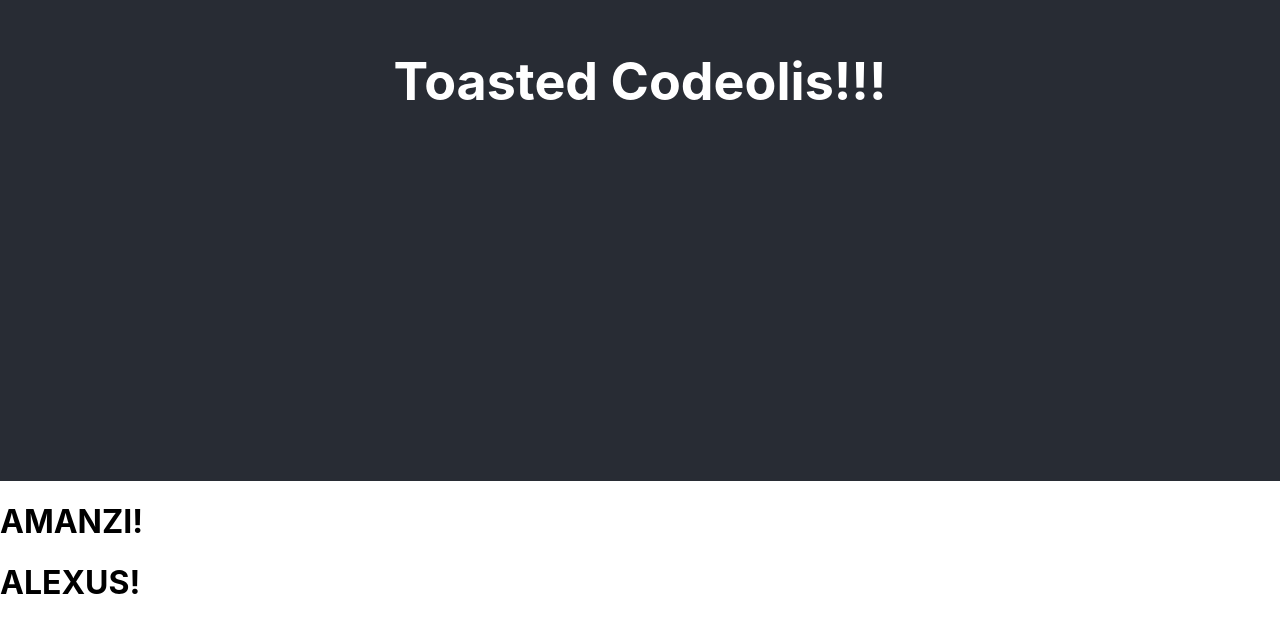
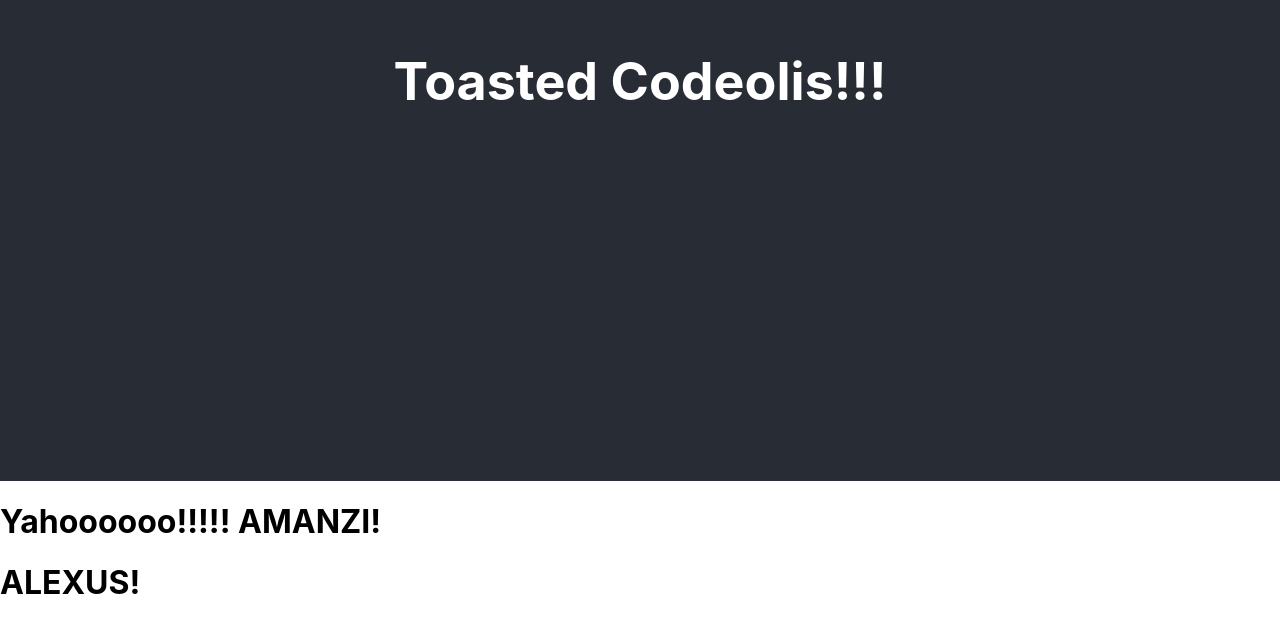
Before and after one commit to polishponcho/codeolis-webpage, a React (Create React App) app: page / in a window 1280 px wide. Shown: the part 319-947 px from the top of the page. Built offline with nearby package versions, Linux system fonts and the light colour scheme.

Commit message:
my first commit Yahooo

```diff
--- a/src/codeolis/Amanzi.js
+++ b/src/codeolis/Amanzi.js
@@ -3,7 +3,7 @@ import '../App.css';
 
 function Amanzi() {
   return (
-    <h1>AMANZI!</h1>
+    <h1>Yahoooooo!!!!! AMANZI!</h1>
   );
 }
 
```
